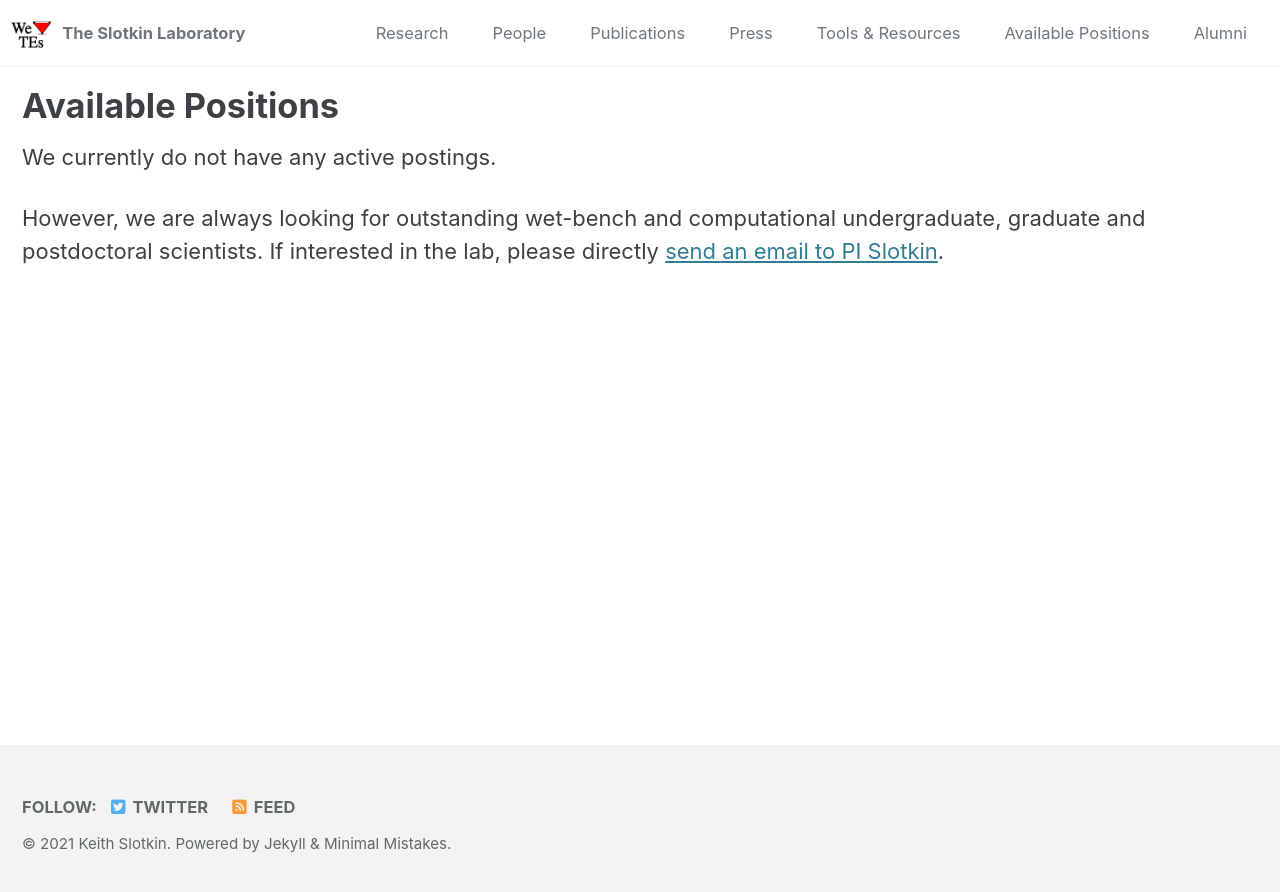
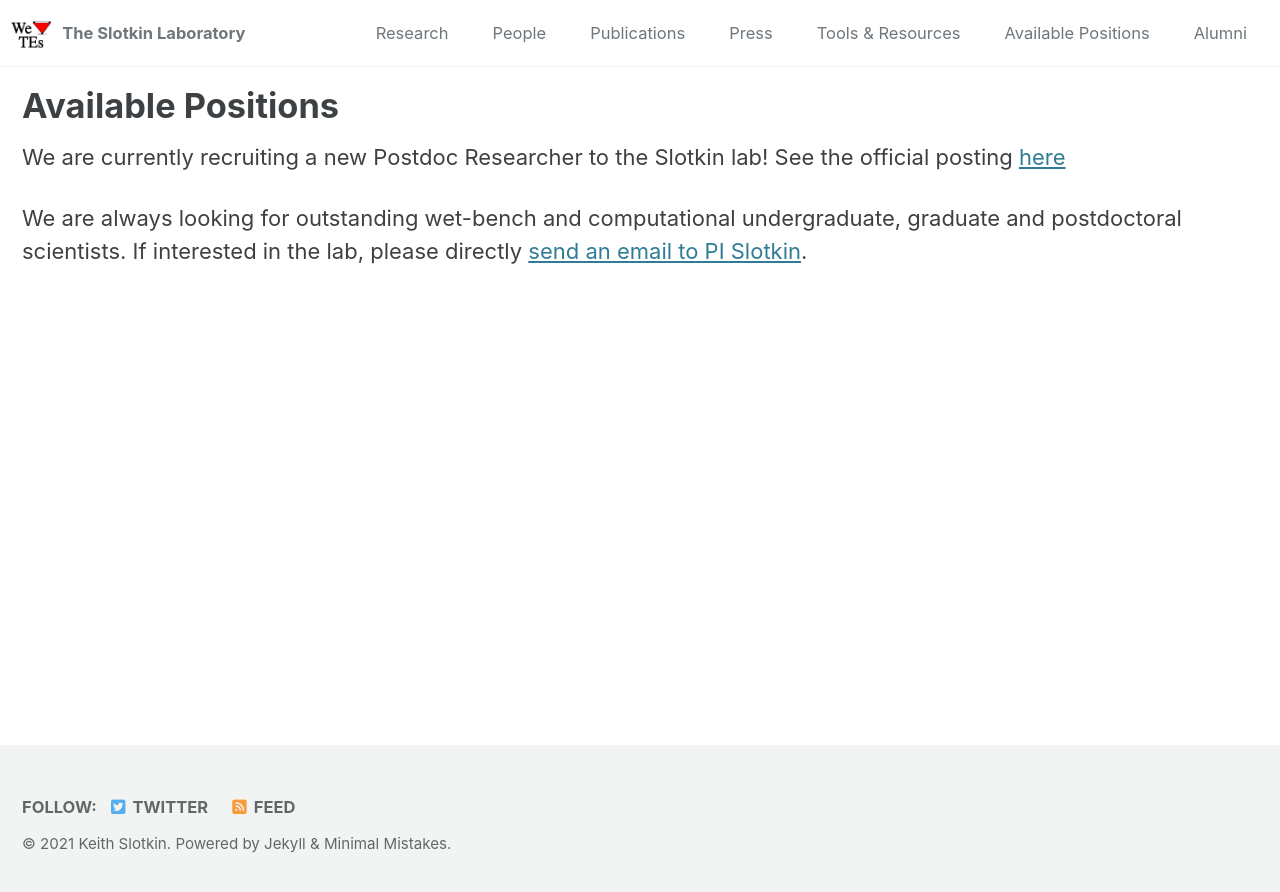
Before and after one commit to SlotkinLab/slotkinlab.github.io, a Jekyll site: the page built from _pages/positions.md, in a window 1280 px wide. Shown: the top 892 px of the page. Built offline with Jekyll 4.4.1, drawn with Linux system fonts in a browser that asks for light colours; cached includes are drawn as plain includes; nearby versions of some CDN libraries.

Commit message:
Update positions.md

```diff
--- a/_pages/positions.md
+++ b/_pages/positions.md
@@ -6,6 +6,6 @@ description:
 permalink: /positions/
 ---
 
-We currently do not have any active postings.
+We are currently recruiting a new Postdoc Researcher to the Slotkin lab! See the official posting [here](https://www.paycomonline.net/v4/ats/web.php/jobs/ViewJobDetails?job=38397&clientkey=0386834D209CD1EA462A147F53A126FF)
 
-However, we are always looking for outstanding wet-bench and computational undergraduate, graduate and postdoctoral scientists. If interested in the lab, please directly [send an email to PI Slotkin](mailto:kslotkin@danforthcenter.org).
+We are always looking for outstanding wet-bench and computational undergraduate, graduate and postdoctoral scientists. If interested in the lab, please directly [send an email to PI Slotkin](mailto:kslotkin@danforthcenter.org).
```
